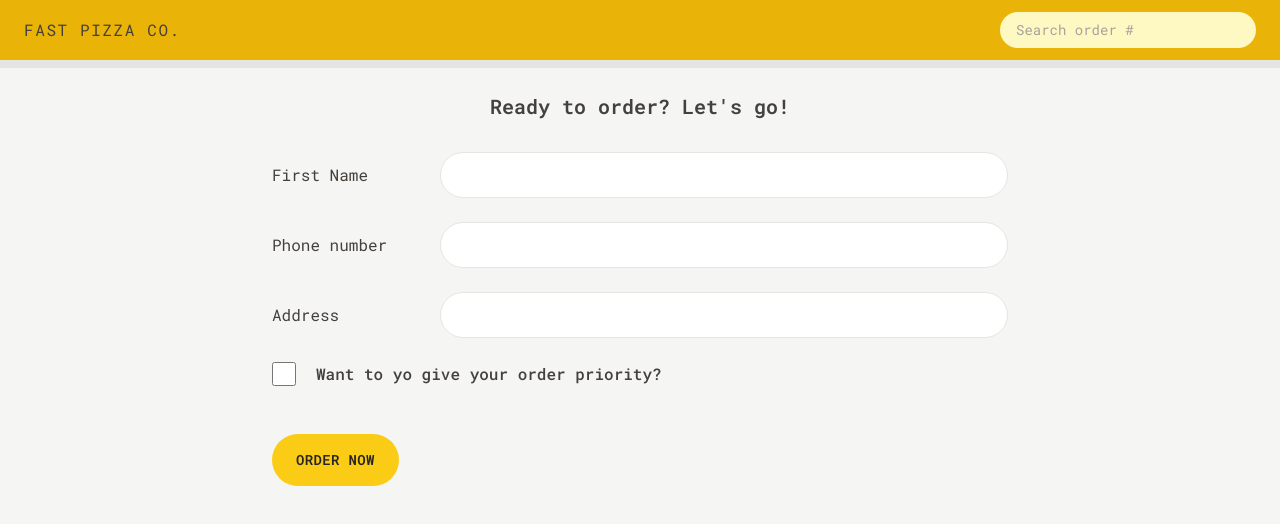
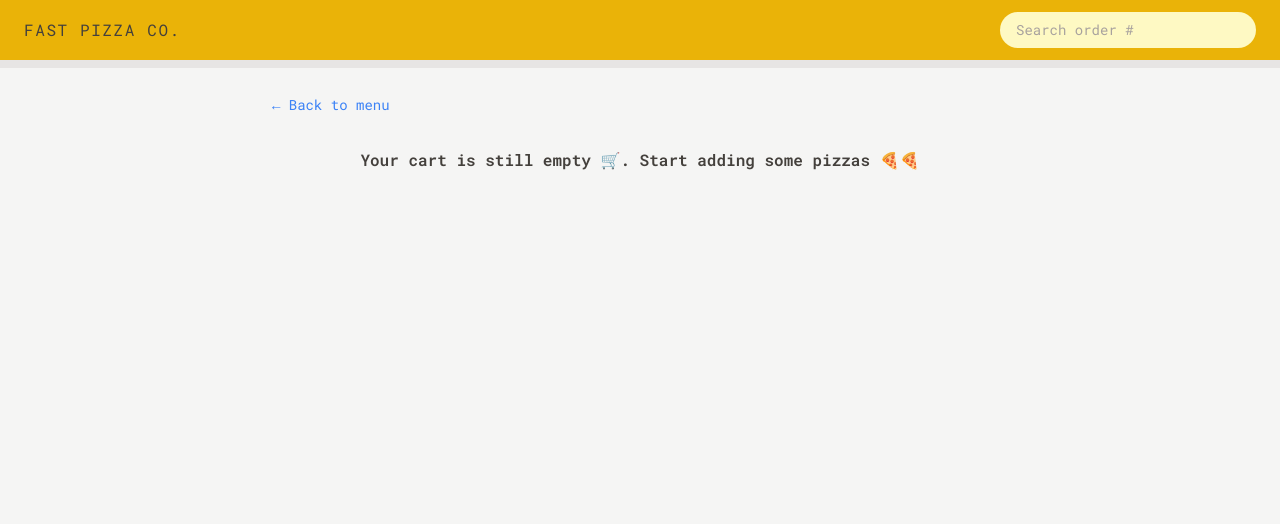
Before and after one commit to RoierS/fast-pizza, a React (Vite) app: page /order/new in a window 1280 px wide. Shown: the top 524 px of the page. Built offline with nearby package versions, Linux system fonts and the light colour scheme.

Commit message:
feat: display correct totalPrice depends on priority

```diff
--- a/src/features/order/CreateOrder.tsx
+++ b/src/features/order/CreateOrder.tsx
@@ -1,22 +1,32 @@
+import { useState } from 'react';
+
 import { useSelector } from 'react-redux';
 import { Form, useActionData, useNavigation } from 'react-router-dom';
 
-import { testCart } from '@/data/testCart';
-
 import Button from '@/ui/Button';
 
+import { formatCurrency } from '@/utils/helpers';
+
+import { getCart, getTotalCartPrice } from '../cart/CartSlice';
+import EmptyCart from '../cart/EmptyCart';
 import { getUsername } from '../user/UserSlice';
 
 import { IErrors } from './createOrderAction';
 
 const CreateOrder: React.FC = () => {
-  // const [withPriority, setWithPriority] = useState(false);
-  const cart = testCart;
+  const [isWithPriority, setisWithPriority] = useState(false);
   const navigation = useNavigation();
   const isSubmitting = navigation.state === 'submitting';
   const username = useSelector(getUsername);
+  const cart = useSelector(getCart);
+
+  const totalCartPrice = useSelector(getTotalCartPrice);
+  const priorityPrice = isWithPriority ? Math.round(totalCartPrice * 0.2) : 0;
+  const totalPrice = totalCartPrice + priorityPrice;
 
   const formErrors = useActionData() as IErrors;
+
+  if (!cart.length) return <EmptyCart />;
 
   return (
     <div className="px-4 py-6">
@@ -76,18 +86,21 @@ const CreateOrder: React.FC = () => {
             type="checkbox"
             name="priority"
             id="priority"
-            // value={withPriority}
-            // onChange={(e) => setWithPriority(e.target.checked)}
+            value={String(isWithPriority)}
+            onChange={(e) => setisWithPriority(e.target.checked)}
           />
           <label htmlFor="priority" className="font-medium">
             Want to yo give your order priority?
           </label>
         </div>
 
+        {/* hidden input to pass cart object */}
         <div>
           <input type="hidden" name="cart" value={JSON.stringify(cart)} />
           <Button type="primary" disabled={isSubmitting}>
-            {isSubmitting ? 'Submitting order' : 'Order now'}
+            {isSubmitting
+              ? 'Submitting order'
+              : `Order now ${formatCurrency(totalPrice)}`}
           </Button>
         </div>
       </Form>
--- a/src/features/order/createOrderAction.ts
+++ b/src/features/order/createOrderAction.ts
@@ -2,7 +2,10 @@ import { redirect } from 'react-router-dom';
 
 import { INewOrder } from '@/interfaces/newOrder';
 import { createOrder } from '@/services/apiRestaurant';
+import store from '@/store/store';
 import { isValidPhone } from '@/utils/helpers';
+
+import { clearCart } from '../cart/CartSlice';
 
 export interface IErrors {
   phone?: string;
@@ -17,8 +20,9 @@ export const createOrderAction = async ({ request }: { request: Request }) => {
   const order = {
     ...data,
     cart: JSON.parse(cart),
-    priority: data.priority === 'on',
+    priority: data.priority === 'true',
   };
+
   const errors: IErrors = {};
 
   if (!isValidPhone(order.phone))
@@ -29,5 +33,7 @@ export const createOrderAction = async ({ request }: { request: Request }) => {
   // if all ok create new order and redirect
   const newOrder = await createOrder(order);
 
+  store.dispatch(clearCart());
+
   return redirect(`/order/${newOrder.id}`);
 };
```
